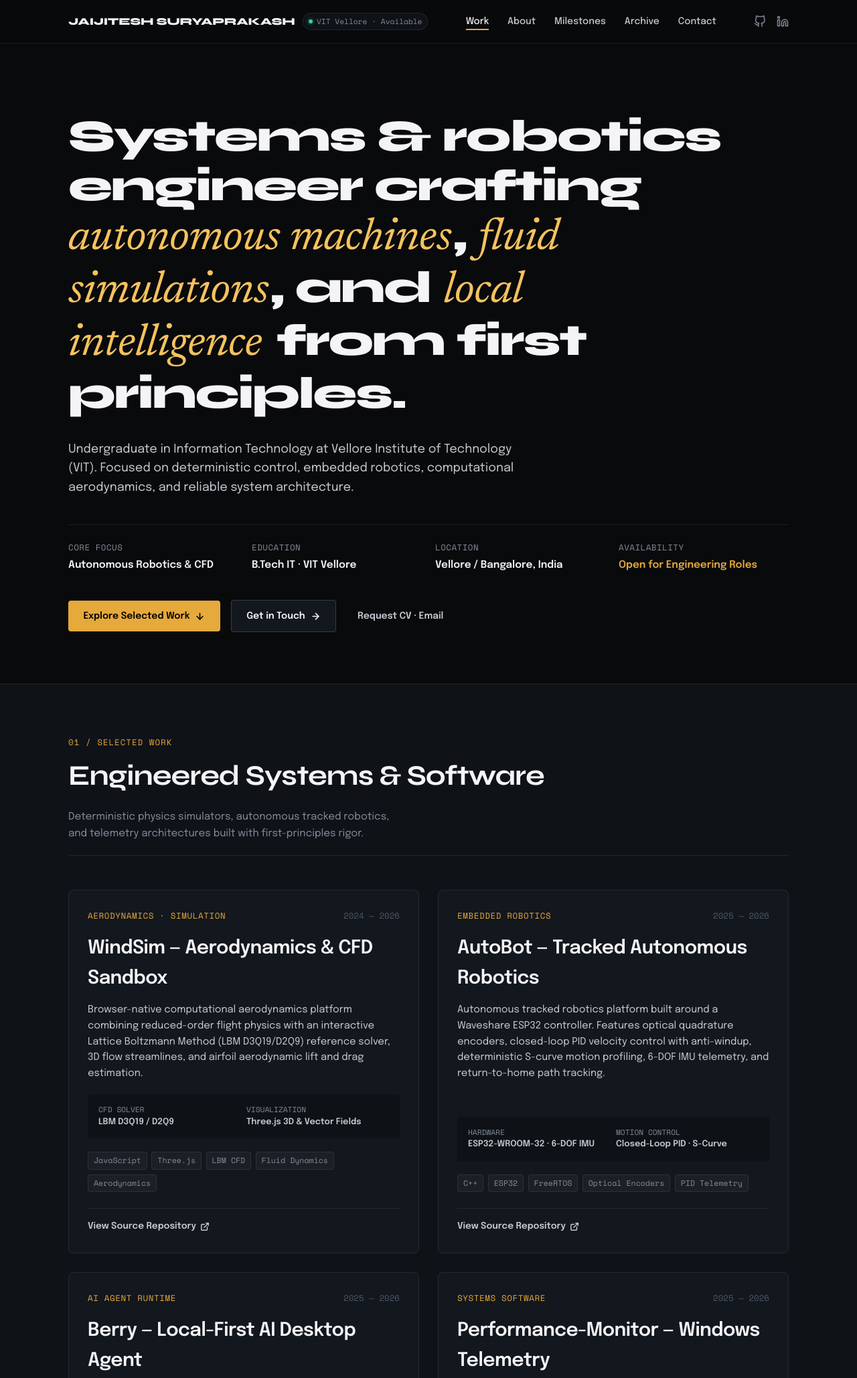
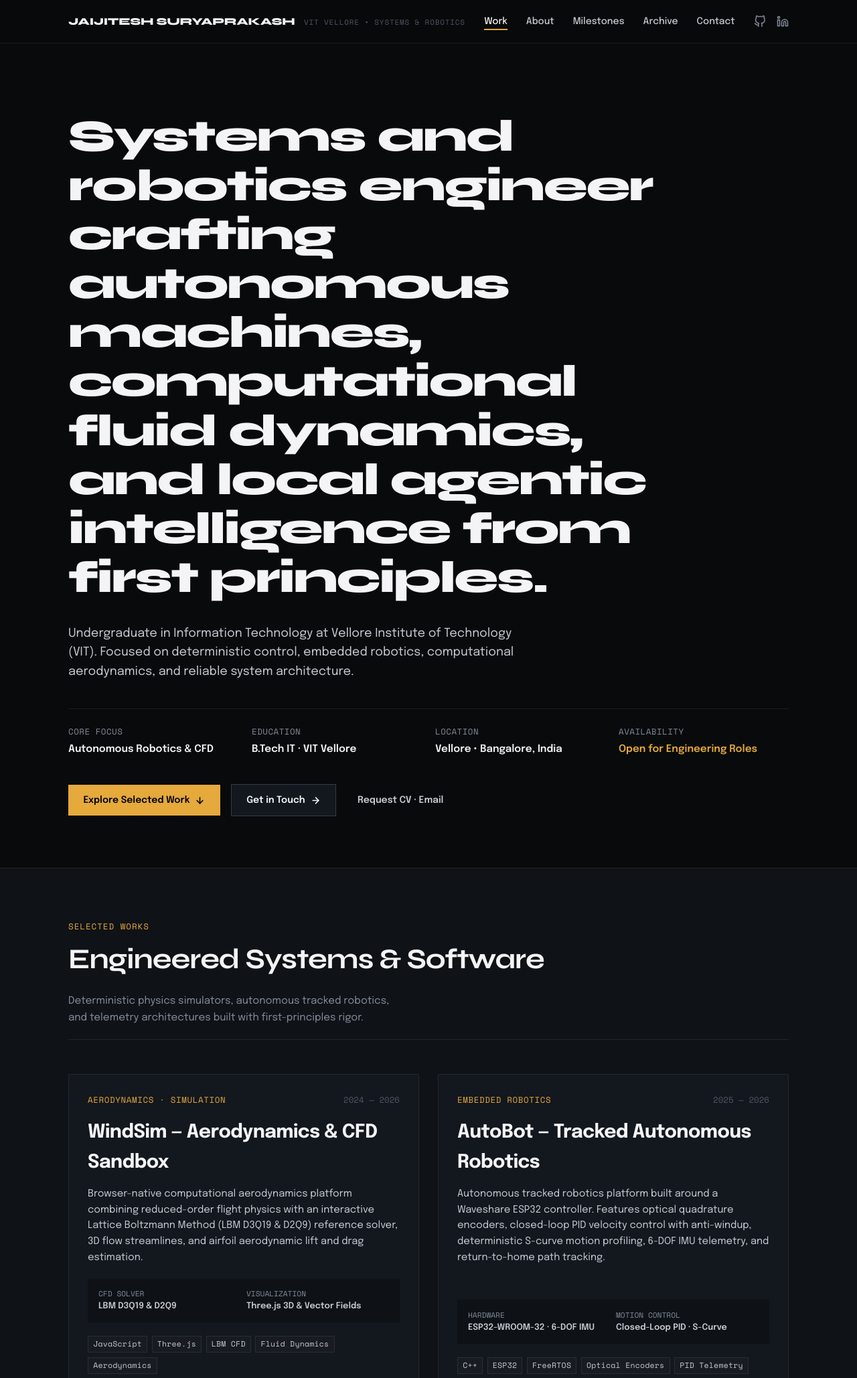
Before and after one commit to BerrF35/Portfolio, a website: page index.html in a window 1280 px wide. Shown: the top 2058 px of the page at 67% size. Drawn offline with nearby package versions, Linux system fonts and the light colour scheme; a web font is replaced by a local one.

Commit message:
style: eradicate AI tropes - remove pills, numbering prefixes, and italicized header words; deploy foundry Clash Display, General Sans, Epilogue, and Space Mono typography

```diff
--- a/index.html
+++ b/index.html
@@ -8,7 +8,7 @@
   <meta name="author" content="Jaijitesh Suryaprakash">
   <meta name="theme-color" content="#090a0c">
 
-  <!-- Open Graph / Social Sharing -->
+  <!-- Open Graph and Social Sharing -->
   <meta property="og:type" content="website">
   <meta property="og:title" content="Jaijitesh Suryaprakash — Systems &amp; Robotics Engineer">
   <meta property="og:description" content="Systems &amp; robotics engineer crafting autonomous machines, fluid simulations, and local intelligence from first principles.">
@@ -19,13 +19,14 @@
   <link rel="icon" type="image/png" sizes="32x32" href="favicon-32x32.png">
   <link rel="apple-touch-icon" href="apple-touch-icon.png">
 
-  <!-- Google Fonts Preconnect and Direct Stylesheet -->
+  <!-- Typography Stack: Foundry-grade European Grotesque & Mechanical Mono -->
   <link rel="preconnect" href="https://fonts.googleapis.com">
   <link rel="preconnect" href="https://fonts.gstatic.com" crossorigin>
-  <link rel="stylesheet" href="https://fonts.googleapis.com/css2?family=Epilogue:ital,wght@0,400;0,500;0,600;1,400&family=Newsreader:ital,opsz,wght@0,6..72,400;0,6..72,600;1,6..72,400;1,6..72,600&family=Space+Mono:ital,wght@0,400;0,700;1,400&family=Syne:wght@700;800&display=swap">
+  <link href="https://api.fontshare.com/v2/css?f[]=clash-display@600,700&f[]=general-sans@400,500,600,700&display=swap" rel="stylesheet">
+  <link rel="stylesheet" href="https://fonts.googleapis.com/css2?family=Epilogue:ital,wght@0,400;0,500;0,600;0,700;1,400&family=Space+Mono:ital,wght@0,400;0,700;1,400&family=Syne:wght@700;800&display=swap">
 
   <!-- Design System Stylesheet -->
-  <link rel="stylesheet" href="style.css?v=3.5.0">
+  <link rel="stylesheet" href="style.css?v=4.0.0">
 </head>
 <body>
 
@@ -34,10 +35,7 @@
     <div class="container nav-wrapper">
       <a href="index.html" class="brand-link" aria-label="Jaijitesh Suryaprakash Home">
         <span class="brand-name">JAIJITESH SURYAPRAKASH</span>
-        <span class="status-badge">
-          <span class="status-dot"></span>
-          <span>VIT Vellore &middot; Available</span>
-        </span>
+        <span class="brand-sub">VIT VELLORE &bull; SYSTEMS &amp; ROBOTICS</span>
       </a>
 
       <button class="mobile-menu-toggle" aria-label="Toggle navigation menu" aria-expanded="false">
@@ -80,7 +78,7 @@
     <section class="hero">
       <div class="container">
         <h1 class="hero-statement">
-          Systems &amp; robotics engineer crafting <span class="serif-italic">autonomous machines</span>, <span class="serif-italic">fluid simulations</span>, and <span class="serif-italic">local intelligence</span> from first principles.
+          Systems and robotics engineer crafting autonomous machines, computational fluid dynamics, and local agentic intelligence from first principles.
         </h1>
 
         <p class="hero-bio">
@@ -98,7 +96,7 @@
           </div>
           <div class="meta-item">
             <span class="meta-label">Location</span>
-            <span class="meta-val">Vellore / Bangalore, India</span>
+            <span class="meta-val">Vellore &bull; Bangalore, India</span>
           </div>
           <div class="meta-item">
             <span class="meta-label">Availability</span>
@@ -133,7 +131,7 @@
       <div class="container">
         <div class="section-header">
           <div>
-            <div class="section-label">01 / SELECTED WORK</div>
+            <div class="section-label">SELECTED WORKS</div>
             <h2 class="section-title">Engineered Systems &amp; Software</h2>
           </div>
           <p class="section-desc">
@@ -150,12 +148,12 @@
             </div>
             <h3 class="project-title">WindSim &mdash; Aerodynamics &amp; CFD Sandbox</h3>
             <p class="project-desc">
-              Browser-native computational aerodynamics platform combining reduced-order flight physics with an interactive Lattice Boltzmann Method (LBM D3Q19/D2Q9) reference solver, 3D flow streamlines, and airfoil aerodynamic lift and drag estimation.
+              Browser-native computational aerodynamics platform combining reduced-order flight physics with an interactive Lattice Boltzmann Method (LBM D3Q19 &amp; D2Q9) reference solver, 3D flow streamlines, and airfoil aerodynamic lift and drag estimation.
             </p>
             <div class="project-specs">
               <div class="spec-item">
                 <span class="spec-k">CFD Solver</span>
-                <span class="spec-v">LBM D3Q19 / D2Q9</span>
+                <span class="spec-v">LBM D3Q19 &amp; D2Q9</span>
               </div>
               <div class="spec-item">
                 <span class="spec-k">Visualization</span>
@@ -306,7 +304,7 @@
       <div class="container">
         <div class="section-header">
           <div>
-            <div class="section-label">02 / FOUNDATIONS</div>
+            <div class="section-label">ENGINEERING FOUNDATIONS</div>
             <h2 class="section-title">Background &amp; Philosophy</h2>
           </div>
           <p class="section-desc">
@@ -351,12 +349,12 @@
       </div>
     </section>
 
-    <!-- Engineering Milestones / Chronology -->
+    <!-- Engineering Milestones and Chronology -->
     <section id="timeline" class="section section-alt">
       <div class="container">
         <div class="section-header">
           <div>
-            <div class="section-label">03 / CHRONOLOGY</div>
+            <div class="section-label">VERIFIED TRAJECTORY</div>
             <h2 class="section-title">Verified Engineering Milestones</h2>
           </div>
           <p class="section-desc">
--- a/style.css
+++ b/style.css
@@ -3,7 +3,9 @@
    Editorial, Minimalist, Swiss-Tech Direction
    ========================================================================== */
 
-@import url('https://fonts.googleapis.com/css2?family=Epilogue:ital,wght@0,400;0,500;0,600;1,400&family=Newsreader:ital,opsz,wght@0,6..72,400;0,6..72,600;1,6..72,400;1,6..72,600&family=Space+Mono:ital,wght@0,400;0,700;1,400&family=Syne:wght@700;800&display=swap');
+/* Hallmark · pre-emit critique: P5 H5 E5 S5 R5 V5 */
+@import url('https://api.fontshare.com/v2/css?f[]=clash-display@600,700&f[]=general-sans@400,500,600,700&display=swap');
+@import url('https://fonts.googleapis.com/css2?family=Epilogue:ital,wght@0,400;0,500;0,600;0,700;1,400&family=Space+Mono:ital,wght@0,400;0,700;1,400&family=Syne:wght@700;800&display=swap');
 
 /* --- CSS Reset & Box Sizing --- */
 *, *::before, *::after {
@@ -46,10 +48,9 @@ html {
   --success: #34d399;
   --success-dim: rgba(52, 211, 153, 0.12);
 
-  /* Typography */
-  --font-display-face: 'Syne', sans-serif;
-  --font-sans: 'Epilogue', -apple-system, BlinkMacSystemFont, 'Segoe UI', Roboto, sans-serif;
-  --font-serif: 'Newsreader', Georgia, serif;
+  /* Typography Stack — Foundry-grade European Grotesque & Mechanical Mono */
+  --font-display-face: 'Clash Display', 'Syne', -apple-system, BlinkMacSystemFont, sans-serif;
+  --font-sans: 'General Sans', 'Epilogue', -apple-system, BlinkMacSystemFont, 'Segoe UI', Roboto, sans-serif;
   --font-mono: 'Space Mono', 'IBM Plex Mono', monospace;
 
   /* Fluid Type Hierarchy */
@@ -61,12 +62,12 @@ html {
   --font-small: 0.85rem;
   --font-mono-size: 0.78rem;
 
-  /* Layout */
+  /* Layout & Sharp Architectural Geometry (Zero AI Pills) */
   --container-max: 1140px;
   --gutter: 2rem;
-  --radius-sm: 4px;
-  --radius-md: 8px;
-  --radius-lg: 14px;
+  --radius-sm: 0px;
+  --radius-md: 2px;
+  --radius-lg: 3px;
 
   /* Transitions */
   --transition-fast: 150ms cubic-bezier(0.16, 1, 0.3, 1);
@@ -156,8 +157,8 @@ textarea:focus-visible {
 
 .brand-link {
   display: flex;
-  align-items: center;
-  gap: 0.75rem;
+  align-items: baseline;
+  gap: 0.85rem;
 }
 
 .brand-name {
@@ -168,25 +169,17 @@ textarea:focus-visible {
   color: var(--ink);
 }
 
-.status-badge {
-  display: inline-flex;
-  align-items: center;
-  gap: 0.35rem;
+.brand-sub {
   font-family: var(--font-mono);
-  font-size: 0.7rem;
-  color: var(--ink-muted);
-  background: var(--bg-subtle);
-  padding: 0.2rem 0.5rem;
-  border-radius: 999px;
-  border: 1px solid var(--border);
+  font-size: 0.68rem;
+  color: var(--ink-faint);
+  letter-spacing: 0.08em;
+  text-transform: uppercase;
+  transition: color var(--transition-fast);
 }
 
-.status-dot {
-  width: 6px;
-  height: 6px;
-  background-color: var(--success);
-  border-radius: 50%;
-  box-shadow: 0 0 6px rgba(52, 211, 153, 0.6);
+.brand-link:hover .brand-sub {
+  color: var(--accent);
 }
 
 .nav-links {
@@ -259,15 +252,7 @@ textarea:focus-visible {
   color: var(--ink);
   max-width: 980px;
   margin-bottom: 2rem;
-}
-
-.hero-statement .serif-italic {
-  font-family: var(--font-serif);
-  font-style: italic;
-  font-weight: 400;
-  letter-spacing: -0.01em;
-  color: var(--accent-light);
-  padding-right: 0.05em;
+  font-style: normal;
 }
 
 .hero-bio {
@@ -507,12 +492,13 @@ textarea:focus-visible {
 
 .tech-tag {
   font-family: var(--font-mono);
-  font-size: 0.725rem;
-  color: var(--ink-muted);
-  background: rgba(255, 255, 255, 0.04);
+  font-size: 0.72rem;
+  color: var(--ink-secondary);
+  background: rgba(255, 255, 255, 0.02);
   border: 1px solid var(--border);
-  padding: 0.2rem 0.5rem;
-  border-radius: var(--radius-sm);
+  padding: 0.15rem 0.45rem;
+  border-radius: 0;
+  letter-spacing: 0.02em;
 }
 
 .project-actions {
@@ -626,17 +612,17 @@ textarea:focus-visible {
 }
 
 .timeline-marker {
-  width: 40px;
-  height: 40px;
-  border-radius: 50%;
+  width: 48px;
+  height: 28px;
+  border-radius: 0;
   background: var(--surface);
-  border: 2px solid var(--border-strong);
+  border: 1px solid var(--border-strong);
   display: flex;
   align-items: center;
   justify-content: center;
   font-family: var(--font-mono);
   font-size: 0.75rem;
-  font-weight: 600;
+  font-weight: 700;
   color: var(--accent);
   flex-shrink: 0;
   z-index: 1;
@@ -765,13 +751,15 @@ textarea:focus-visible {
   left: 50%;
   transform: translateX(-50%);
   font-family: var(--font-mono);
-  font-size: 0.725rem;
-  color: var(--ink-faint);
+  font-size: 0.72rem;
+  color: var(--ink-muted);
   pointer-events: none;
-  background: rgba(9, 10, 12, 0.7);
-  padding: 0.2rem 0.6rem;
-  border-radius: 999px;
+  background: rgba(9, 10, 12, 0.85);
+  padding: 0.25rem 0.65rem;
+  border-radius: 0;
   border: 1px solid var(--border);
+  letter-spacing: 0.03em;
+  text-transform: uppercase;
 }
 
 /* --- Contact Page Elements --- */
```
Also changed, not shown: 404.html (+4 -3 lines), contact.html (+12 -15 lines), personal.html (+8 -10 lines), 2 other files.
